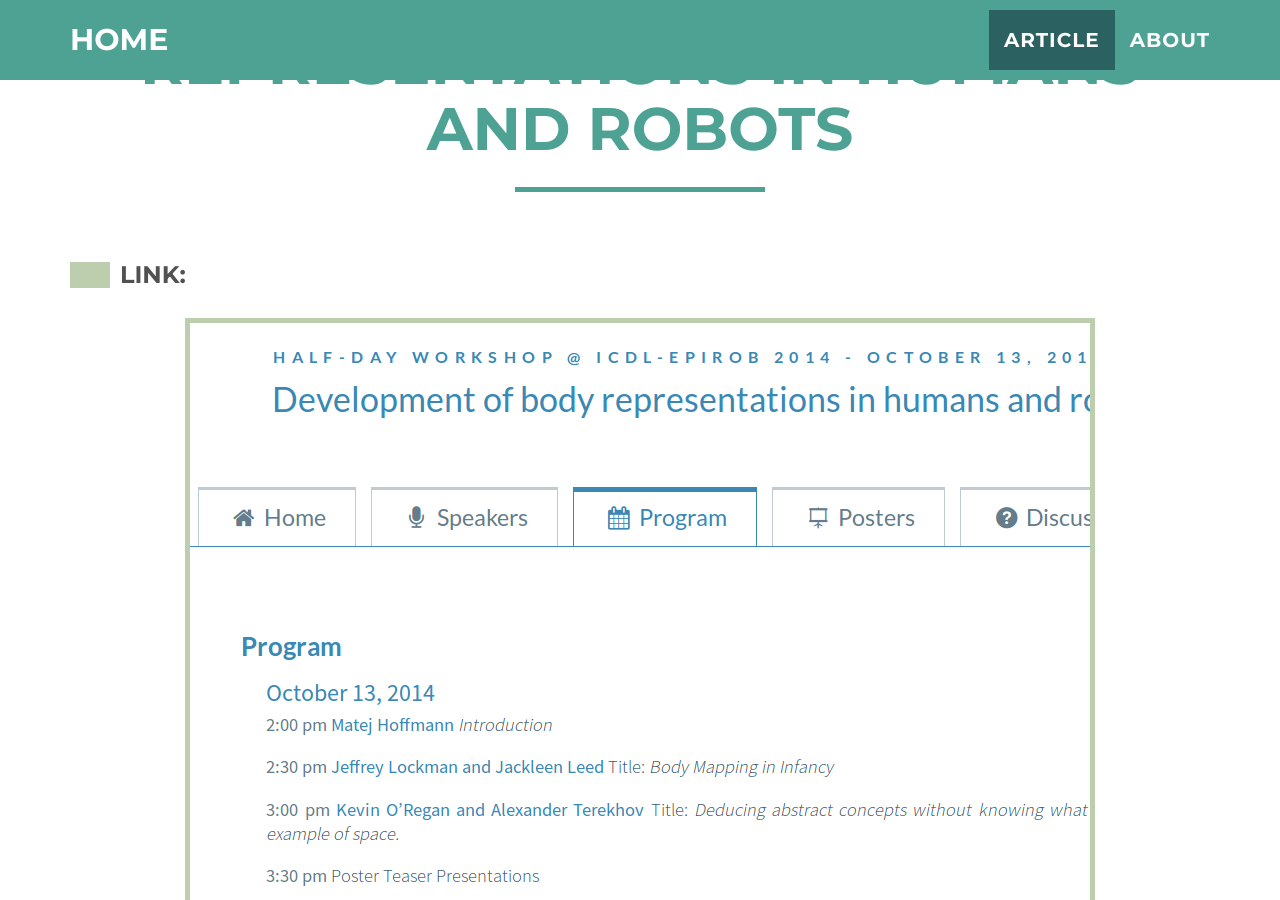
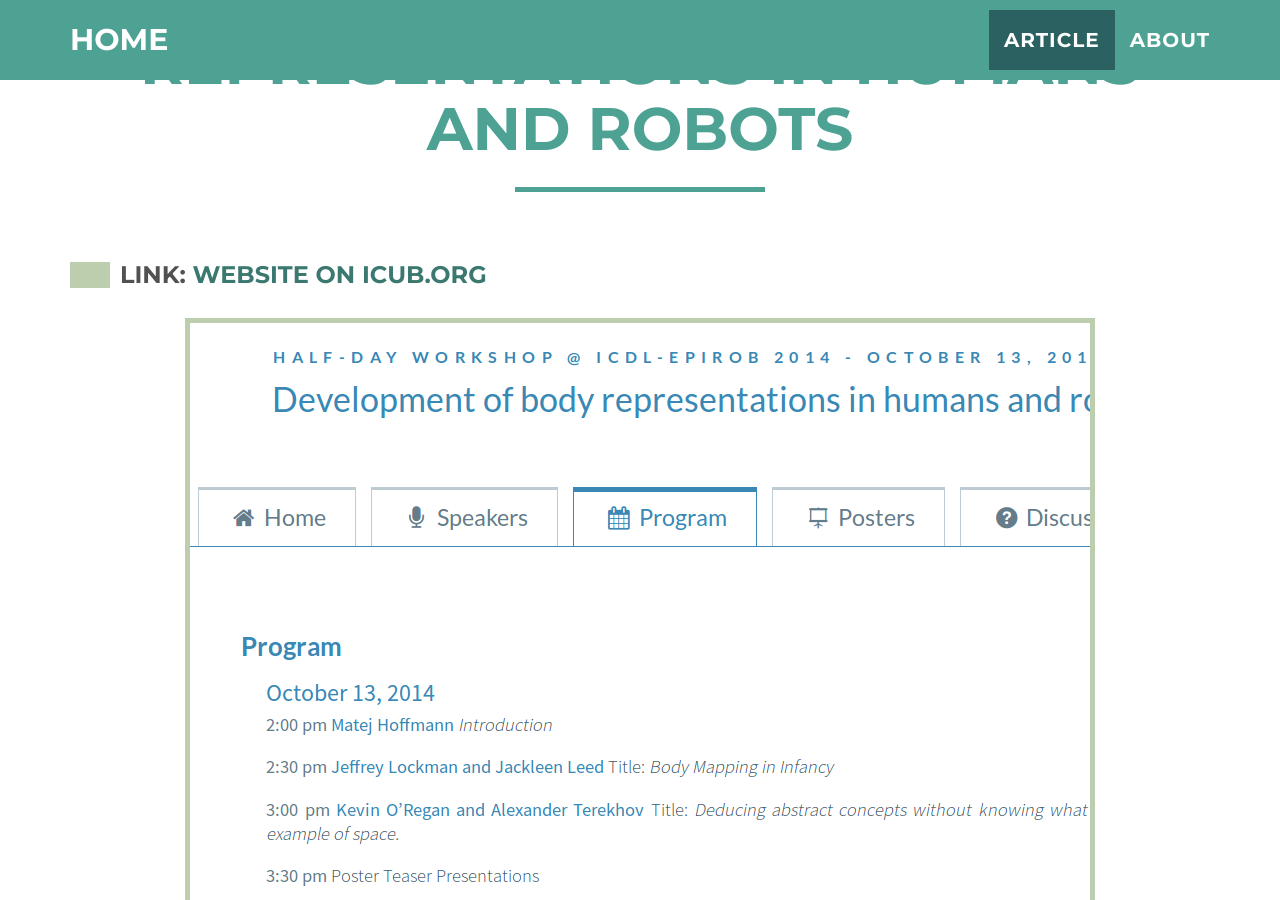
Before and after one commit to alecive/alecive.github.io, a Jekyll site: the page built from _posts/2014-07-18-DevelopmentofBodyRepresentations-Website.md, in a window 1280 px wide and 900 px high, scrolled down 741 px. Built offline with Jekyll 4.4.1, drawn with Linux system fonts in a browser that asks for light colours.

Commit message:
Small fixes

```diff
--- a/_includes/post.html
+++ b/_includes/post.html
@@ -10,9 +10,9 @@
             </div>
             <div id="article">
                 {% if page.download-link%}
-                    <h2>Download Link: <a href="/img/portfolio/{{ page.download-link }}" target="_blank">{{ page.download-alt }}</a></h2>
+                    <h2>Download Link: <a href="{{ page.download-link }}" target="_blank">{{ page.download-alt }}</a></h2>
                 {% elsif page.link%}
-                    <h2>Link: <a href="/img/portfolio/{{ page.link }}" target="_blank">{{ page.link-alt }}</a></h2>
+                    <h2>Link: <a href="{{ page.link }}" target="_blank">{{ page.link-alt }}</a></h2>
                 {% endif%}
 
                 {% if page.article %}
--- a/_posts/2014-07-18-DevelopmentofBodyRepresentations-Website.md
+++ b/_posts/2014-07-18-DevelopmentofBodyRepresentations-Website.md
@@ -2,7 +2,7 @@
 layout: post
 title: Development of body representations in humans and robots
 link:  http://www.icub.org/other/icdl-epirob-2014/dbr_workshop.html
-alt:   Website on iCub.org
+link-alt:   Website on iCub.org
 modal-id: 1
 date: 2014-09-01
 img: developmentofbodyrepresentations.png
```
